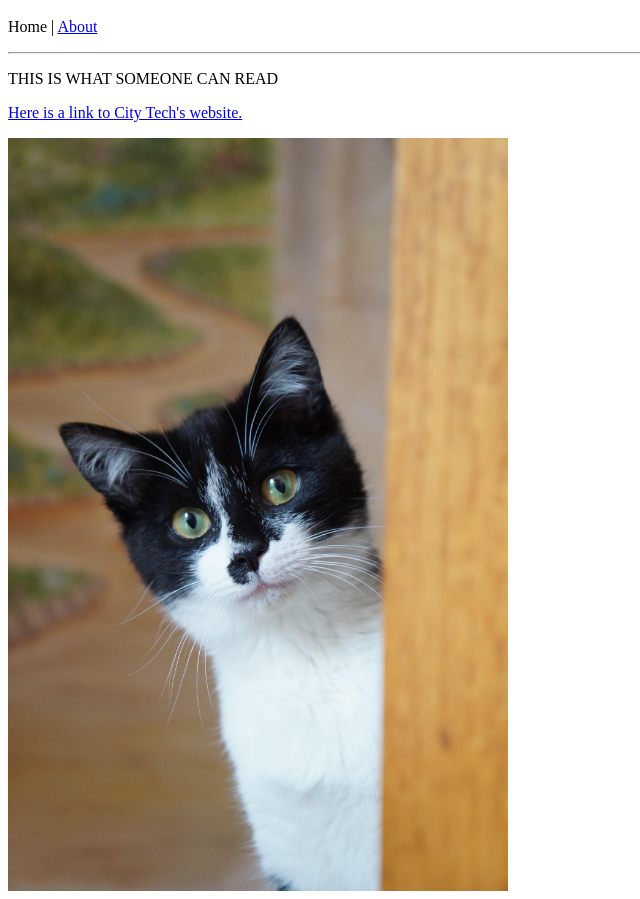
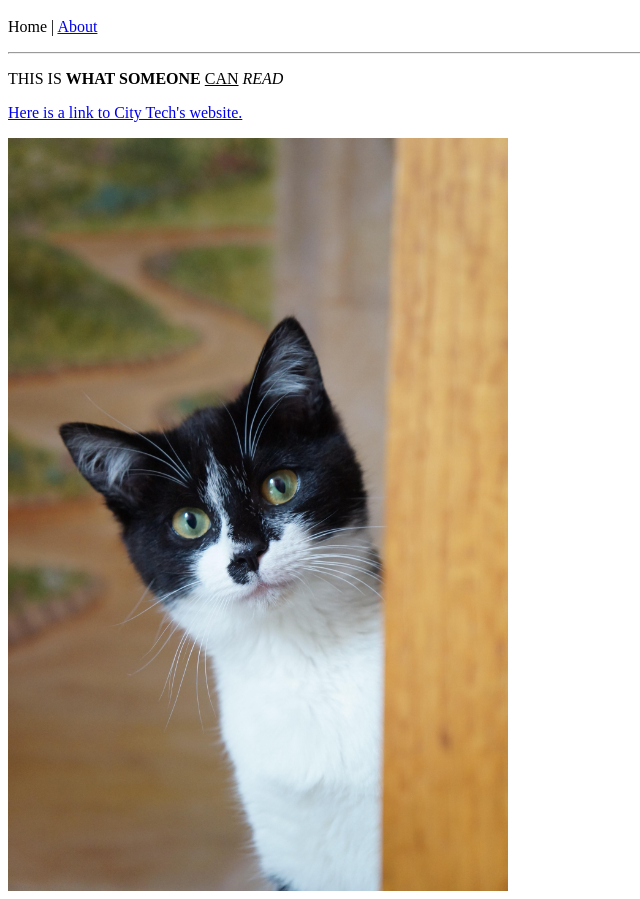
Before and after one commit to dynamicsubspace-demo/dynamicsubspace-demo.github.io, a plain HTML site: page index.html in a window 1280 px wide. Shown: the part 48-947 px from the top of the page, without its empty margins (0-640 px from the left). Drawn offline with Linux system fonts and the light colour scheme.

Commit message:
Update index.html

```diff
--- a/index.html
+++ b/index.html
@@ -12,7 +12,7 @@
 
  <!-- PUT YOUR NOTES HERE -->
 
- <p> THIS IS WHAT SOMEONE CAN READ </p>
+ <p> THIS IS <b>WHAT SOMEONE</b> <u>CAN</u> <i>READ</i> </p>
 
   <p><a href="https://www.citytech.cuny.edu">Here is a link to City Tech's website.</a></p>
 
```
